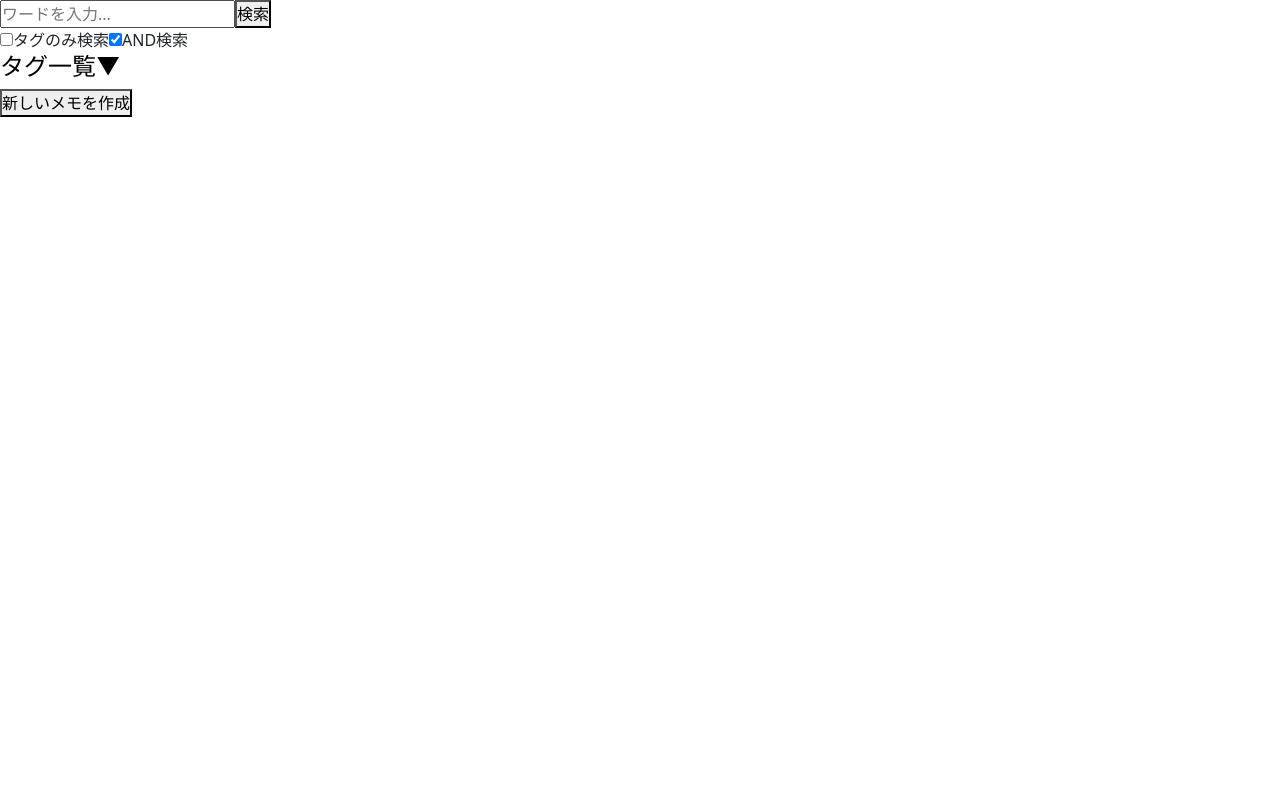
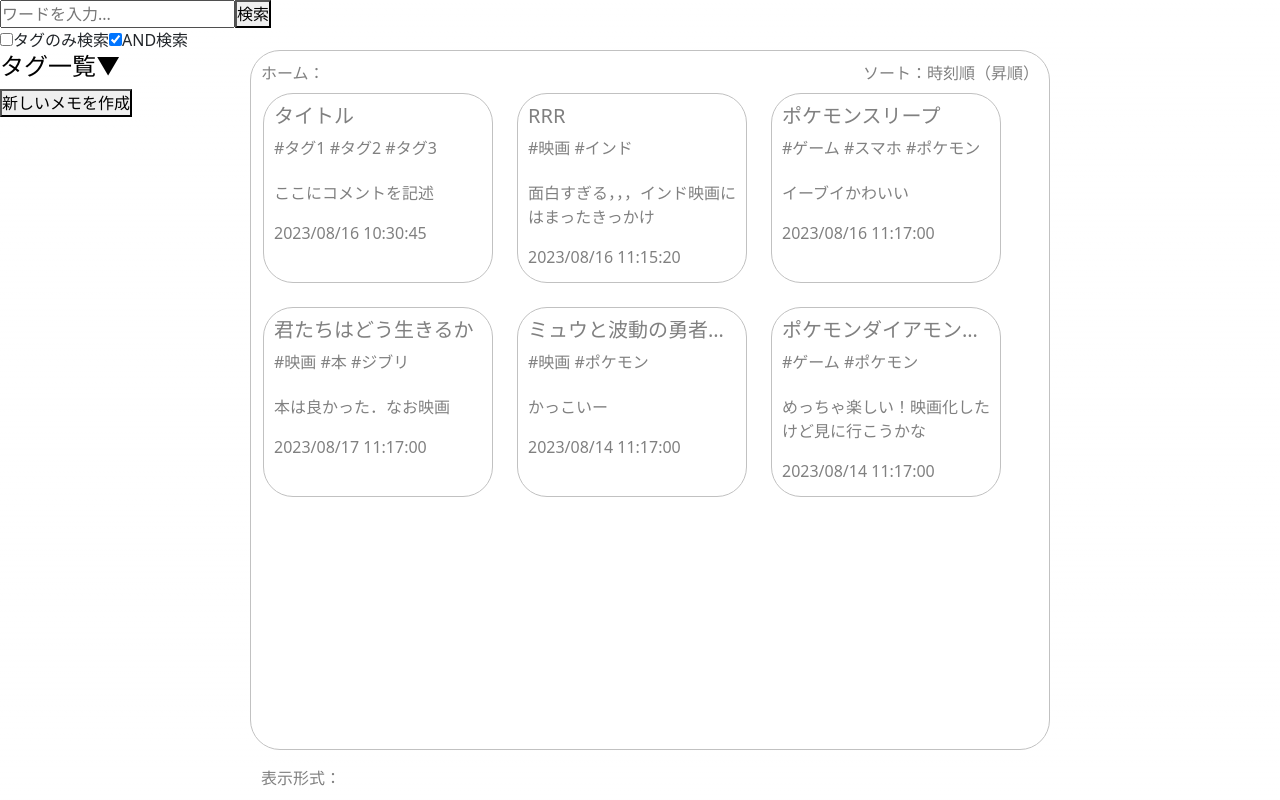
Before and after one commit to ichiro-ss/tagapp, a Next.js app in the folder front-end/front-app/: page / in a window 1280 px wide. Built offline with nearby package versions, Linux system fonts and the light colour scheme.

Commit message:
src/pages/components/memoList.tsx, src/styles/memoList.module.css の追加, index.tsxをメモ表示できるよう変更

```diff
--- /dev/null
+++ b/front-end/front-app/src/pages/components/memoList.tsx
@@ -0,0 +1,94 @@
+import React, { useState } from "react";
+import { memos, MemoData } from "./memoData"; // ←ここをmemos全部じゃなくて，検索で引っかかったやつだけにする？
+import styles from "../../styles/memoList.module.css";
+
+const MemoList = () => {
+    const [selectedMemo, setSelectedMemo] = useState<MemoData | null>(null);
+
+    const handleMemoClick = (memo: MemoData) => {
+      setSelectedMemo(memo);
+    };
+
+    return (
+      <div className={styles.memoList}>
+        <div className={styles.searchResult}>
+            ホーム：
+        </div>
+        <div className={styles.sortFormat}>
+            ソート：時刻順（昇順）
+        </div>
+        <div className={styles.displayFormat}>
+            表示形式：
+        </div>
+          {memos.map((memo, index) => (
+            <div className={styles.memoContainer}>
+                <button
+                    key={index}
+                    className={styles.memoButton}
+                    onClick={() => handleMemoClick(memo)}
+                >
+                    <h3 className={styles.memoTitle}>{truncateTitle(memo.title)}</h3>
+                    <p className={styles.memoTags}>{truncateTags(renderTags(memo.tag))}</p>
+                    <p className={styles.memoComment}>{truncateComment(memo.comment)}</p>
+                    <p className={styles.memoDate}>{formatDate(memo.date)}</p>
+                </button>
+              </div>
+          ))}
+        {/* <div className={styles.selectedMemoContainer}>
+          {selectedMemo && (
+            <div className={styles.selectedMemo}>
+              <h3>{selectedMemo.title}</h3>
+              <p>{renderTags(selectedMemo.tag)}</p>
+              <p>{selectedMemo.comment}</p>
+              <p>Date: {formatDate(selectedMemo.date)}</p>
+            </div>
+          )}
+        </div> */}
+
+      </div>
+    );
+  };
+
+// タイトルが11文字以上のとき，9文字目まで+"…"の形式にフォーマットする関数
+const truncateTitle = (title: string) => {
+    if (title.length > 10) {
+        return title.substring(0, 9) + "…";
+    }
+    return title;
+  };
+
+// コメントが18文字以上のとき，16文字目まで+"…"の形式にフォーマットする関数
+const truncateComment = (comment: string) => {
+    if (comment.length > 31) {
+        return comment.substring(0, 29) + "…";
+    }
+    return comment;
+};
+
+// タグが18文字以上のとき，16文字目まで+"…"の形式にフォーマットする関数
+const truncateTags = (tags: string) => {
+    if (tags.length > 18) {
+        return tags.substring(0, 16) + "…";
+    }
+    return tags;
+};
+
+// タグの表記を "#タグ1 #タグ2" の形式にフォーマットする関数
+const renderTags = (tags: string[]) => {
+    const tagStrings = tags.map(tag => `#${tag}`).join(" ");
+    return `${tagStrings}`;
+  };
+
+// 例: 20230816103045 を "2023/08/16 10:30:45" の形式にフォーマットする関数
+const formatDate = (dateNumber: number) => {
+  const dateStr = dateNumber.toString();
+  const year = dateStr.substring(0, 4);
+  const month = dateStr.substring(4, 6);
+  const day = dateStr.substring(6, 8);
+  const hour = dateStr.substring(8, 10);
+  const minute = dateStr.substring(10, 12);
+  const second = dateStr.substring(12, 14);
+  return `${year}/${month}/${day} ${hour}:${minute}:${second}`;
+};
+
+export default MemoList;
--- a/front-end/front-app/src/pages/index.tsx
+++ b/front-end/front-app/src/pages/index.tsx
@@ -7,6 +7,7 @@ import TagToggle from "./components/tagToggle";
 import SearchBar from "./components/searchBar";
 import { handleSearch } from "./components/searchUtils";
 import PopupForm from "./components/popUpForm";
+import MemoList from "./components/memoList";
 
 export default function Home() {
 
@@ -106,6 +107,10 @@ return (
       )}
       {/* ... 他のコンテンツ ... */}
     </div>
+    {/* メモ表示 */}
+    <div>
+      <MemoList />
+    </div>
 
   </div>
 );
--- /dev/null
+++ b/front-end/front-app/src/styles/memoList.module.css
@@ -0,0 +1,133 @@
+.memoList {
+    position: fixed;
+    top: 50px;
+    left: 250px;
+    background-color: #ffffff;
+    color: #c1c1c1;
+    border: 1px solid #c1c1c1;
+    border-radius: 30px;
+    height: 700px;
+    width: 800px;
+    display: flex;
+    flex-wrap: wrap; /* コンテナが横に並び、行が途切れたら折り返す */
+    align-items: flex-start; /* 左寄せに配置 */
+    align-content: flex-start; /* 上寄せに配置 */
+    padding-top: 30px; /* 上部の余白を追加 */
+    padding-bottom: 30px; /* 下部の余白を追加 */
+    overflow-y: auto; /* 垂直方向のスクロールバーを表示 */
+    /* カスタムスクロールバースタイル */
+    scrollbar-width: thin; /* スクロールバーの太さを設定 */
+    scrollbar-color: #888888 #f4f4f4; /* スクロールバーカラーを設定 */
+}
+
+/* スクロールバーのスタイルを定義 */
+.memoList::-webkit-scrollbar {
+    width: 6px; /* スクロールバーの幅を設定 */
+    height: 500px;
+}
+
+.memoList::-webkit-scrollbar-track {
+    background: #FFFFFF; /* スクロールバートラックの背景色を設定 */
+    background: rgba(0,0,0,0);
+}
+
+.memoList::-webkit-scrollbar-thumb {
+    background-color: #888888; /* スクロールバーの背景色を設定 */
+    border-radius: 3px; /* スクロールバーサムの角を丸く設定 */
+    border: none; /* スクロールバーの枠線を設定 */
+}
+
+.memoButton {
+    /* display: block; */
+    border: none;
+    margin: 0px;
+    padding: 0;
+    background: none;
+    cursor: pointer;
+    display: flex;
+    flex-direction: column; /* コンテンツを縦方向に配置 */
+    align-items: flex-start; /* 左寄せに配置 */
+}
+
+.memoContainer{
+    background-color: #ffffff;
+    color: #c1c1c1;
+    border: 1px solid #c1c1c1;
+    border-radius: 30px;
+    height: 190px;
+    width: 230px;
+    margin: 12px;
+    padding: 10px;
+    display: flex;
+    flex-direction: column; /* コンテンツを縦方向に配置 */
+    align-items: flex-start; /* 左寄せに配置 */
+    transition: background-color 0.3s ease-in-out; /* トランジションを追加 */
+}
+
+.memoContainer:hover { /* カーソルを合わせたときのスタイルを追加 */
+    background-color: #E9E9E9;
+  }
+
+
+.memoTitle {
+    font-size: 20px;
+    /* font-style: italic; */
+    color: #808080;
+}
+
+.memoTags {
+    font-size: 16px;
+    color: #808080;
+}
+
+.memoComment {
+    font-size: 16px;
+    color: #808080;
+    margin-top: 5px;
+    text-align: left; /* 左揃えにするために追加 */
+}
+
+.memoDate {
+    font-size: 16px;
+    color: #808080;
+    margin-bottom: 0;
+}
+
+
+/* .selectedMemoContainer {
+    background-color: #ffffff;
+    color: #c1c1c1;
+    border: 1px solid #c1c1c1;
+    border-radius: 30px;
+    height: 734px;
+    width: 360px;
+    flex: 1;
+} */
+
+.searchResult {
+    position: absolute;
+    top: 0;
+    left: 0;
+    padding: 10px;
+    font-size: 16px;
+    color: #808080;
+}
+
+.sortFormat {
+    position: absolute;
+    top: 0;
+    right: 0;
+    padding: 10px;
+    font-size: 16px;
+    color: #808080;
+}
+
+.displayFormat {
+    position: fixed;
+    bottom: 0;
+    left: 200;
+    padding: 10px;
+    font-size: 16px;
+    color: #808080;
+    /* background-color: #FFFFFF; */
+}
```
